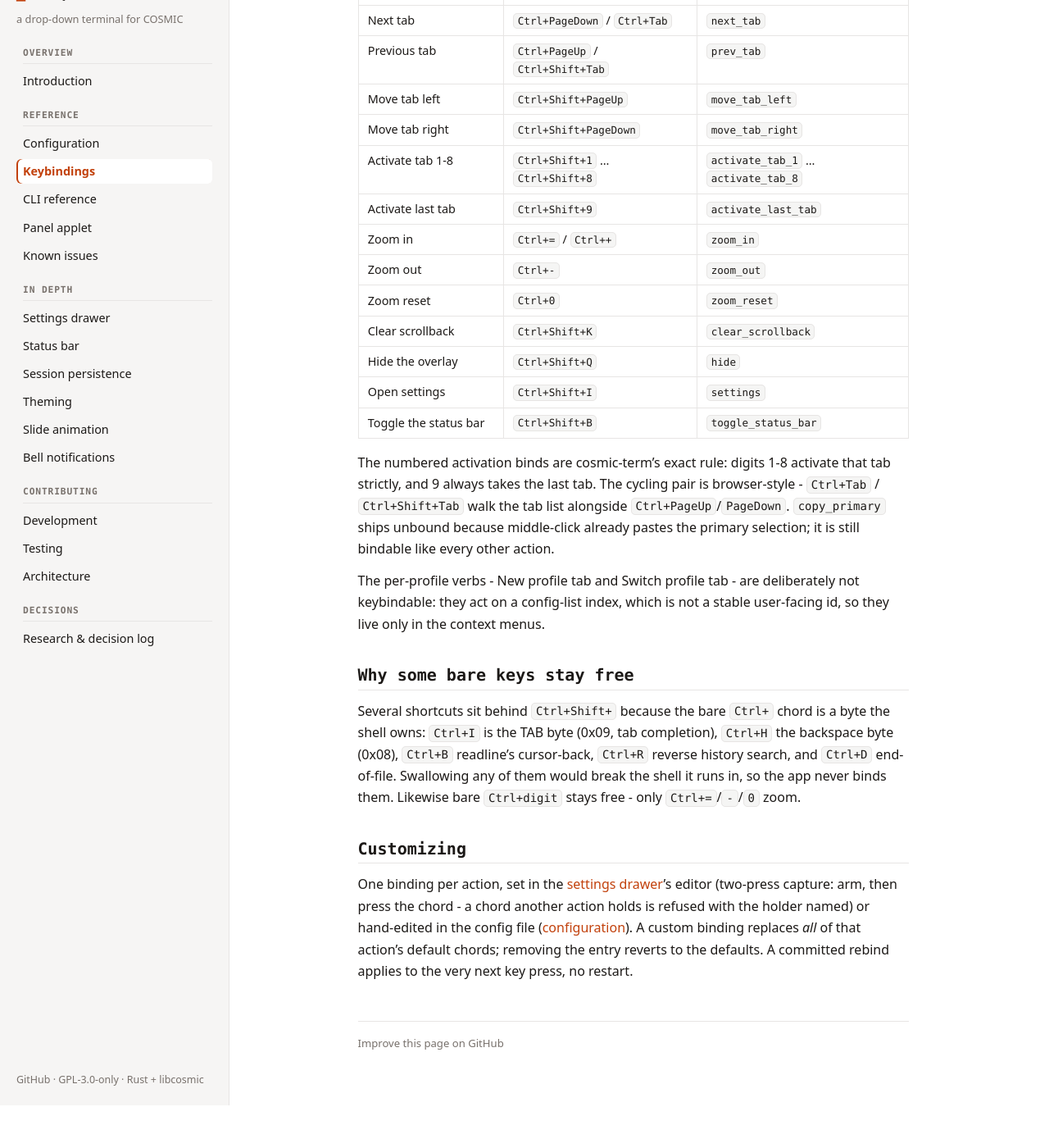
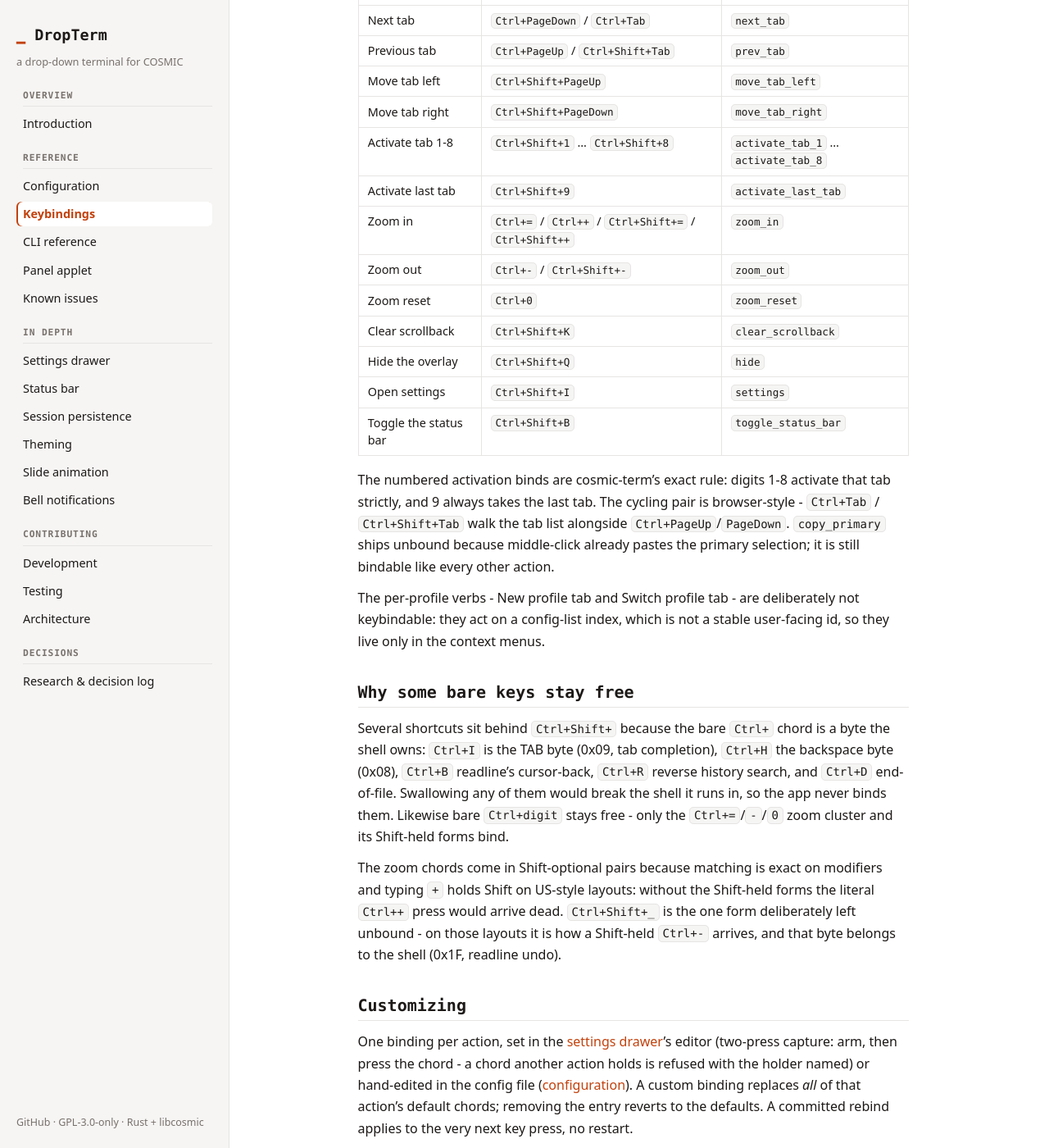
Before and after one commit to l1br3-io/cosmic-ext-dropterm, a Jekyll site: the page built from docs/keybindings.md, in a window 1280 px wide and 1400 px high, scrolled down 700 px. Shown: the whole window at 82% size. Built offline with Jekyll 4.4.1, drawn with Linux system fonts in a browser that asks for light colours; our own code applies the rules of GitHub Pages for plain Markdown files; before the commit the page ends 2048 px from its top, so only the background shows below that.

Commit message:
docs: the Shift-held zoom chords - table rows, walk rows, editor join
The defaults table gains the Shift-held forms of the zoom cluster
with the why (exact-modifier matching, the literal Ctrl+Plus press
dead without them), the manual checklist gains the premise-first
zoom walk row, and the editor-example join follows the four-chord
set. The '_' note records the one deliberately unbound form - the
shell's 0x1F.

```diff
--- a/docs/keybindings.md
+++ b/docs/keybindings.md
@@ -22,8 +22,8 @@ Every app-level shortcut and its default chords, in the same groups the settings
 | Move tab right | `Ctrl+Shift+PageDown` | `move_tab_right` |
 | Activate tab 1-8 | `Ctrl+Shift+1` … `Ctrl+Shift+8` | `activate_tab_1` … `activate_tab_8` |
 | Activate last tab | `Ctrl+Shift+9` | `activate_last_tab` |
-| Zoom in | `Ctrl+=` / `Ctrl++` | `zoom_in` |
-| Zoom out | `Ctrl+-` | `zoom_out` |
+| Zoom in | `Ctrl+=` / `Ctrl++` / `Ctrl+Shift+=` / `Ctrl+Shift++` | `zoom_in` |
+| Zoom out | `Ctrl+-` / `Ctrl+Shift+-` | `zoom_out` |
 | Zoom reset | `Ctrl+0` | `zoom_reset` |
 | Clear scrollback | `Ctrl+Shift+K` | `clear_scrollback` |
 | Hide the overlay | `Ctrl+Shift+Q` | `hide` |
@@ -36,7 +36,9 @@ The per-profile verbs - New profile tab and Switch profile tab - are deliberatel
 
 ## Why some bare keys stay free
 
-Several shortcuts sit behind `Ctrl+Shift+` because the bare `Ctrl+` chord is a byte the shell owns: `Ctrl+I` is the TAB byte (0x09, tab completion), `Ctrl+H` the backspace byte (0x08), `Ctrl+B` readline's cursor-back, `Ctrl+R` reverse history search, and `Ctrl+D` end-of-file. Swallowing any of them would break the shell it runs in, so the app never binds them. Likewise bare `Ctrl+digit` stays free - only `Ctrl+=`/`-`/`0` zoom.
+Several shortcuts sit behind `Ctrl+Shift+` because the bare `Ctrl+` chord is a byte the shell owns: `Ctrl+I` is the TAB byte (0x09, tab completion), `Ctrl+H` the backspace byte (0x08), `Ctrl+B` readline's cursor-back, `Ctrl+R` reverse history search, and `Ctrl+D` end-of-file. Swallowing any of them would break the shell it runs in, so the app never binds them. Likewise bare `Ctrl+digit` stays free - only the `Ctrl+=`/`-`/`0` zoom cluster and its Shift-held forms bind.
+
+The zoom chords come in Shift-optional pairs because matching is exact on modifiers and typing `+` holds Shift on US-style layouts: without the Shift-held forms the literal `Ctrl++` press would arrive dead. `Ctrl+Shift+_` is the one form deliberately left unbound - on those layouts it is how a Shift-held `Ctrl+-` arrives, and that byte belongs to the shell (0x1F, readline undo).
 
 ## Customizing
 
```
Also changed, not shown: docs/settings.md (+1 -1 lines), docs/testing.md (+3 -2 lines).
